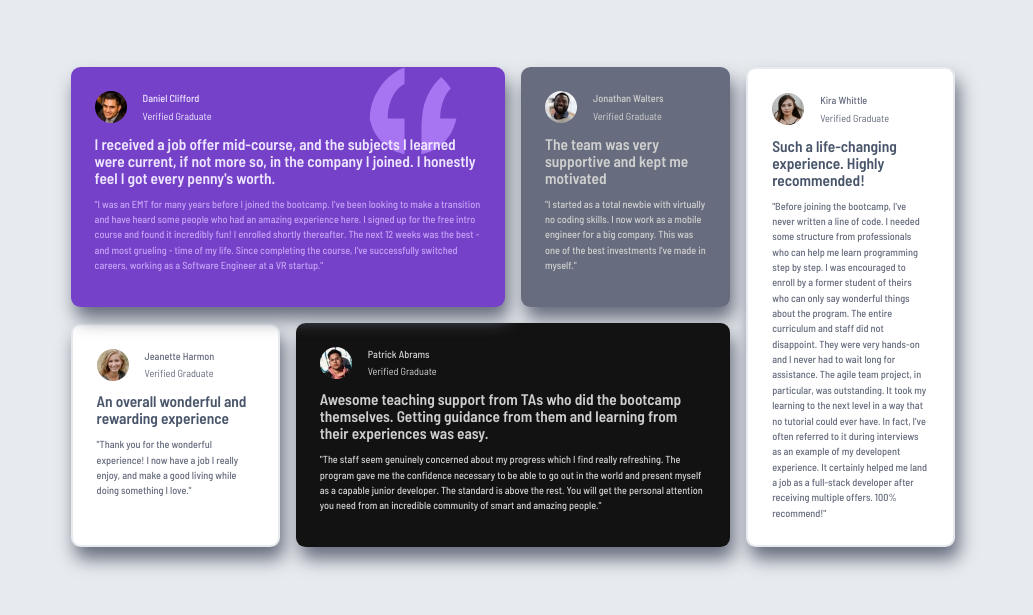
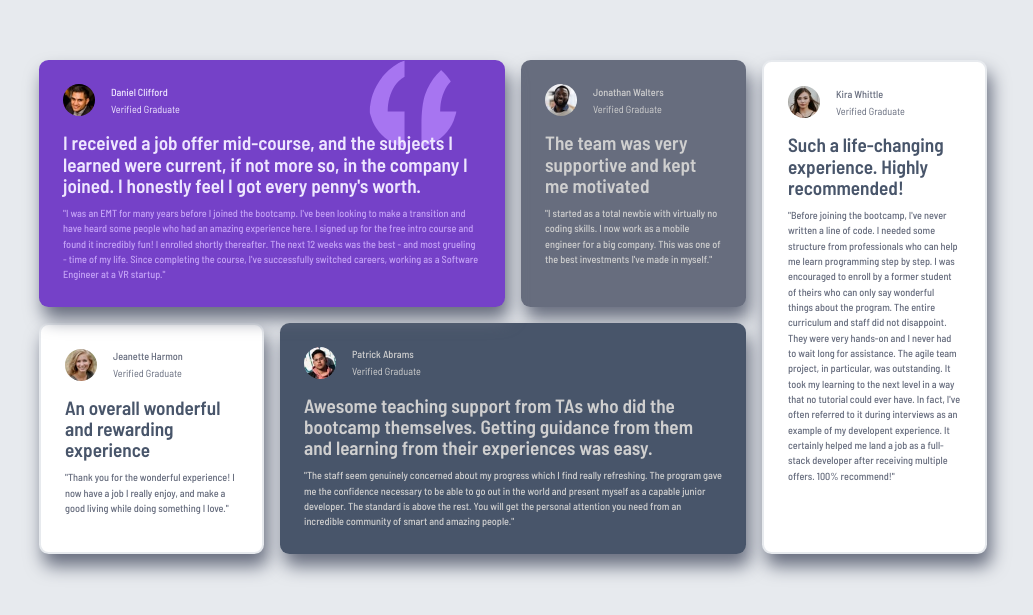
Before and after one commit to jacey10/fm-testimonials-grid-section, a plain HTML site: page index.html in a window 1280 px wide. Shown: the part 101-716 px from the top of the page, without its empty margins (127-1160 px from the left). Drawn offline with Linux system fonts and the light colour scheme.

Commit message:
Added margins to the main content

```diff
--- a/styles.css
+++ b/styles.css
@@ -111,8 +111,7 @@ textarea, select {
 }
 
 body {
-  height: auto;
-  max-width: 100%;
+  height: 100%;
   background: var(--clr-grey-100);
   font-family: var(--ff-body);
   font-size: var(--fs-body);
@@ -127,6 +126,8 @@ main {
   flex-direction: column;
   align-items: center;
   gap: 1rem;
+  margin-block-start: 2rem;
+  margin-block-end: 2rem;
 }
 
 .cards {
@@ -167,6 +168,7 @@ img {
 }
 
 h2 {
+ font-size: 1.2rem;
  font-weight: var(--fw-bolder);
  max-width: 100%;
 }
@@ -207,7 +209,7 @@ blockquote p {
 
 
 #card-4 {
-  background: var(--clr-black);
+  background: var(--clr-grey-500);
   color: var(--clr-grey-200);
 }
 
@@ -220,7 +222,7 @@ blockquote p {
   }
 
   main {
-    width: 70%;
+    width: 75%;
     display: grid;
     grid-template-columns: repeat(4, 1fr);
     grid-template-rows: repeat(2, auto);
```
